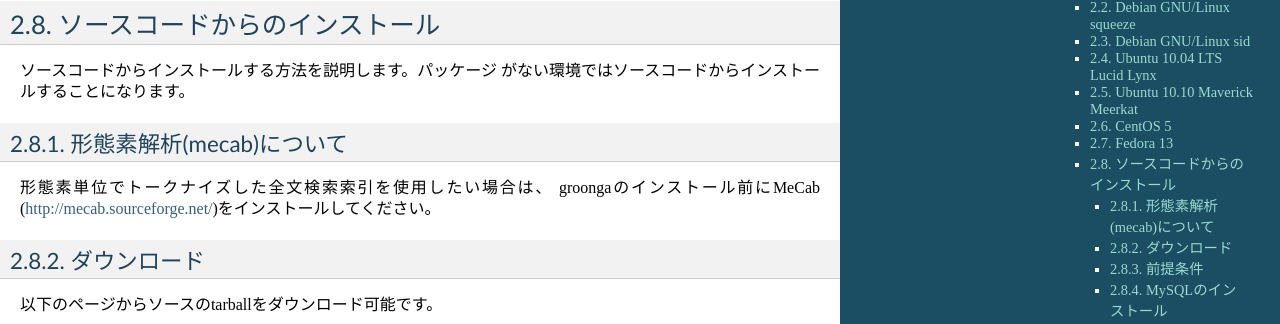
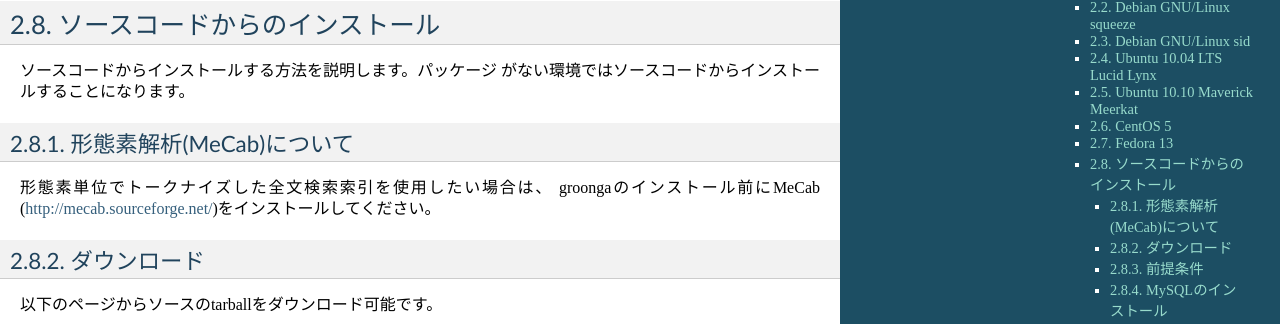
Before and after one commit to mroonga/mroonga, a Sphinx documentation site: the page built from doc/ja/source/install.rst, in a window 1280 px wide and 900 px high, scrolled down 2114 px. Shown: the part 130-454 px from the top of the window. Built offline with Sphinx 7.4.7, drawn with Linux system fonts in a browser that asks for light colours.

```diff
--- a/doc/ja/source/install.rst
+++ b/doc/ja/source/install.rst
@@ -122,7 +122,7 @@ Fedora 13
 ソースコードからインストールする方法を説明します。パッケージ
 がない環境ではソースコードからインストールすることになります。
 
-形態素解析(mecab)について
+形態素解析(MeCab)について
 +++++++++++++++++++++++++
 
 形態素単位でトークナイズした全文検索索引を使用したい場合は、
```
